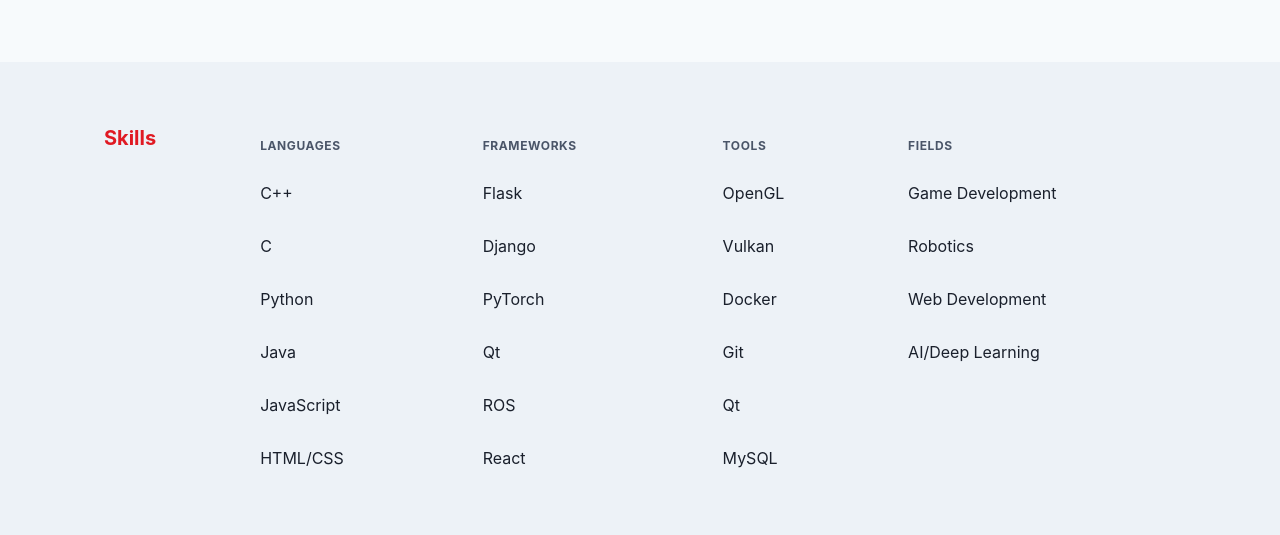
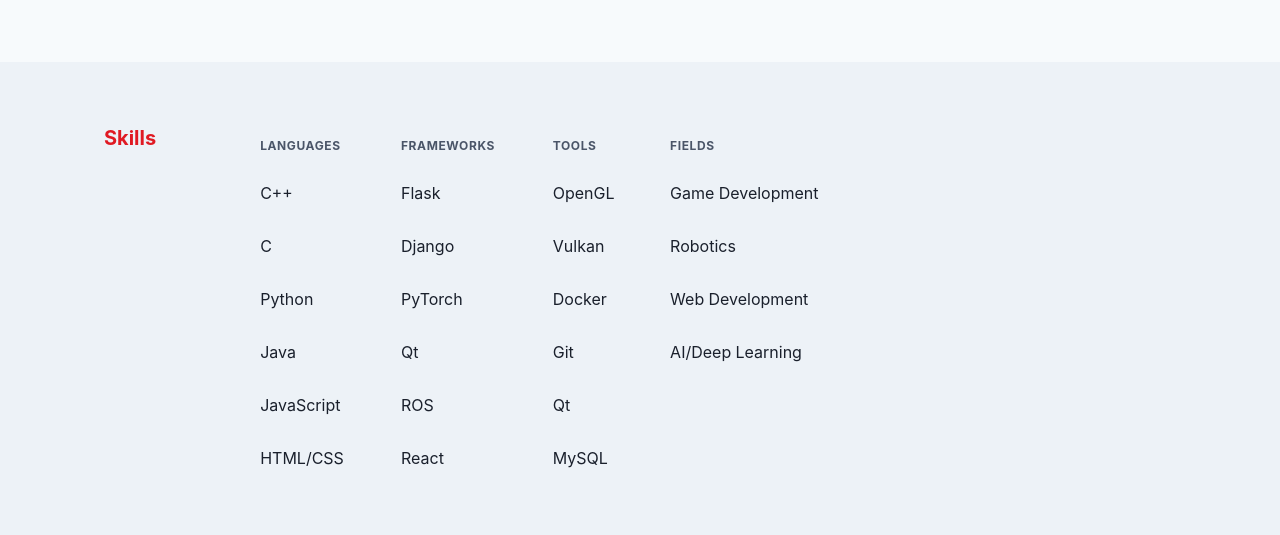
Before and after one commit to ajrobins/Portfolio-app, a React (Create React App) app: page / in a window 1280 px wide. Shown: the part 1220-1755 px from the top of the page. Built offline with nearby package versions, Linux system fonts and the light colour scheme.

Commit message:
Temporarily removed content animations

```diff
--- a/src/components/About.js
+++ b/src/components/About.js
@@ -1,16 +1,36 @@
 import React, { useRef, useEffect, useState } from 'react';
 import { Box, Heading, Text, useBreakpointValue } from '@chakra-ui/react';
-import { motion, useInView } from 'framer-motion';
+import { motion } from 'framer-motion';
 
 // Define motion components
 const MotionBox = motion(Box);
 
 function About() {
   const ref = useRef(null);
-  const isInView = useInView(ref, { triggerOnce: true });
-
+  const [isInView, setIsInView] = useState(false);
   const [projectsHeight, setProjectsHeight] = useState(0);
   const projectsRef = useRef(null);
+
+  useEffect(() => {
+    // Set up IntersectionObserver
+    const observer = new IntersectionObserver(
+      ([entry]) => {
+        setIsInView(entry.isIntersecting);
+      },
+      { threshold: isInView ?  1.0 : 0.5} // Different thresholds based on visibility
+      // Adjust as needed, lower threshold for detecting partial view
+    );
+
+    if (ref.current) {
+      observer.observe(ref.current);
+    }
+
+    return () => {
+      if (ref.current) {
+        observer.unobserve(ref.current);
+      }
+    };
+  }, [ref.current]);
 
   useEffect(() => {
     if (projectsRef.current) {
@@ -33,7 +53,6 @@
   return (
     <Box
       ref={ref}
-
       minHeight="50vh" // Full viewport height
       display="flex"
       flexDirection="column"
@@ -68,13 +87,14 @@
             About Me
           </Heading>
         </Box>
-        {/* value: ["#335c67", "#fff3b0", "#e09f3e", "#9e2a2b", "#540b0e"], // Predefined array of colors */}
 
         {/* Content Section */}
         <MotionBox
-          initial={{ opacity: 0, y: 50 }}
-          animate={{ opacity: isInView ? 1 : 0, y: isInView ? 0 : 50 }}
-          transition={{ duration: 0.8, ease: "easeOut" }}
+        classList="about-me"
+          // initial={{ opacity: 0, x: '100vw' }} // Start off-screen to the right
+          // animate={{ opacity: isInView ? 1 : 1, x: isInView ? 0 : '100vw' }} // Move to the left and fade in
+          // transition={{ duration: 0.5, ease: "easeOut" }} // Adjust duration and easing
+          // transitionDelay= {"1"} // Delay the animation when scrolling into view
           gridColumn={{ base: '1 / -1', md: '2 / 3' }}
           display="flex"
           alignItems="center"
@@ -82,14 +102,13 @@
           pl={{ base: '0', md: '8' }} // Extra padding on the left for the content on large screens
         >
           <Text fontSize="md" lineHeight="tall" mb={4}>
+            I'm a software engineer who recently graduated with a BSc MEng in Computer Science from the <strong>University of Leeds</strong>, earning a 2:1 with Honors. Throughout my degree, I've had many focuses, with the main ones being robotics, graphics/game development, web development, and AI.
 
-          I'm a software engineer who recently graduated with a BSc MEng in Computer Science from the <strong>University of Leeds</strong>, earning a 2:1 with Honors. Throughout my degree, I've had many focuses, with the main ones being robotics, graphics/game development, web development, and AI.
+            <br /><br />
 
-<br /><br />
+            Based in <strong>Leeds</strong>, I'm currently looking for jobs nearby or remote. My main goal is to keep learning and creating after university, whether that be learning more about a familiar field, or delving into a new one. If you can help with that, please get in touch!
 
-Based in <strong>Leeds</strong>, I'm currently looking for jobs nearby or remote. My main goal is to keep learning and creating after university, whether that be learning more about a familiar field, or delving into a new one. If you can help with that, please get in touch!
-
-<br /><br />
+            <br /><br />
 
             Currently, I'm working as an <strong>LLM Training Assistant</strong> at DataAnnotation. In this role, I collaborate on training Large Language Models to code to a high standard by providing comprehensive feedback to their responses after assessing their code, supporting the reinforcement learning of the models. These involve short tasks in various tech domains, but what I really want is to get involved in more long-term projects. Alongside this, I'm dedicating time to familiarizing myself with game engines like <strong>Unity</strong> and <strong>Unreal Engine</strong>, expanding my skills and exploring new technologies. I have also been making this portfolio page, boosting my JavaScript knowledge with React!
           </Text>
--- a/src/components/Skills.js
+++ b/src/components/Skills.js
@@ -1,4 +1,4 @@
-import React, { useRef } from 'react';
+import React, { useRef, useState } from 'react';
 import { Box, Heading, Table, Thead, Tbody, Tr, Th, Td, useBreakpointValue } from '@chakra-ui/react';
 import { motion, useInView } from 'framer-motion';
 
@@ -7,7 +7,27 @@
 
 function Skills() {
   const ref = useRef(null);
-  const isInView = useInView(ref, { triggerOnce: true });
+  const [isInView, setIsInView] = useState(false);
+
+  // Set up IntersectionObserver to track visibility
+  React.useEffect(() => {
+    const observer = new IntersectionObserver(
+      ([entry]) => {
+        setIsInView(entry.isIntersecting);
+      },
+      { threshold: 0.2 } // Different thresholds based on visibility
+    );
+
+    if (ref.current) {
+      observer.observe(ref.current);
+    }
+
+    return () => {
+      if (ref.current) {
+        observer.unobserve(ref.current);
+      }
+    };
+  }, [ref.current]);
 
   // Padding for the entire grid
   const gridPadding = useBreakpointValue({
@@ -24,9 +44,6 @@
   return (
     <MotionBox
       ref={ref}
-      // initial={{ opacity: 0, y: 50 }}
-      // animate={{ opacity: isInView ? 1 : 0, y: isInView ? 0 : 50 }}
-      // transition={{ duration: 0.8, ease: "easeOut" }}
       display="flex"
       flexDirection="column"
       justifyContent="center" // Center content vertically
@@ -41,8 +58,6 @@
         gap={4}
         w="full" // Ensure the grid takes full width
         maxW="1200px" // Max width for large screens
-        overflowX="auto" width="100%"
-
       >
         {/* Header Section */}
         <Box
@@ -69,23 +84,20 @@
         </Box>
 
         {/* Skills Table Section */}
-        <Box
+        <MotionBox
+          className="SKILLS"
+
+          // initial={{ opacity: 0, x: '100vw' }} // Start off-screen to the right
+          // animate={{ opacity: isInView ? 1 : 1, x: isInView ? 0 : '100vw' }} // Move to the left and fade in
+          // transition={{ duration: 0.5, ease: "easeOut" }} // Same duration and easing as About
+          // transitionDelay={"1"}
           gridColumn={{ base: '1 / -1', md: '2 / 3' }}
           display="flex"
           alignItems="center"
           position="relative"
           pl={{ base: '0', md: '8' }} // Extra padding on the left for the content on large screens
         >
-          <MotionBox
-            initial={{ opacity: 0, y: 50 }}
-            animate={{ opacity: isInView ? 1 : 0, y: isInView ? 0 : 50 }}
-            transition={{ duration: 0.8, ease: "easeOut" }}
-            width="100%"
-            borderRadius="md"
-            ml={{ base: '-2', md: '0' }}
-
-          >
-<Box >
+          <Box>
             <Table variant="simple" size={{base: "sm", md: "md"}} mr={{base: 10}}>
               <Thead>
                 <Tr>
@@ -96,27 +108,25 @@
                 </Tr>
               </Thead>
               <Tbody>
-      {[
-        { language: 'C++', framework: 'Flask', tool: 'OpenGL', field: 'Game Development' },
+                {[{ language: 'C++', framework: 'Flask', tool: 'OpenGL', field: 'Game Development' },
                   { language: 'C', framework: 'Django', tool: 'Vulkan', field: 'Robotics' },
                   { language: 'Python', framework: 'PyTorch', tool: 'Docker', field: 'Web Development' },
                   { language: 'Java', framework: 'Qt', tool: 'Git', field: 'AI/Deep Learning' },
                   { language: 'JavaScript', framework: 'ROS', tool: 'Qt', field: '' },
-        { language: 'HTML/CSS', framework: 'React', tool: 'MySQL', field: '' },
-      ].map((skill, index) => (
-        <Tr key={index}>
+                  { language: 'HTML/CSS', framework: 'React', tool: 'MySQL', field: '' }]
+                  .map((skill, index) => (
+                    <MotionTr key={index}>
                       <Td>{skill.language}</Td>
                       <Td>{skill.framework}</Td>
                       <Td>{skill.tool}</Td>
                       <Td>{skill.field}</Td>
-        </Tr>
+                    </MotionTr>
                   ))}
               </Tbody>
             </Table>
           </Box>
         </MotionBox>
       </Box>
-      </Box>
     </MotionBox>
   );
 }
```
Lines whose indentation alone changed are shown as unchanged.
